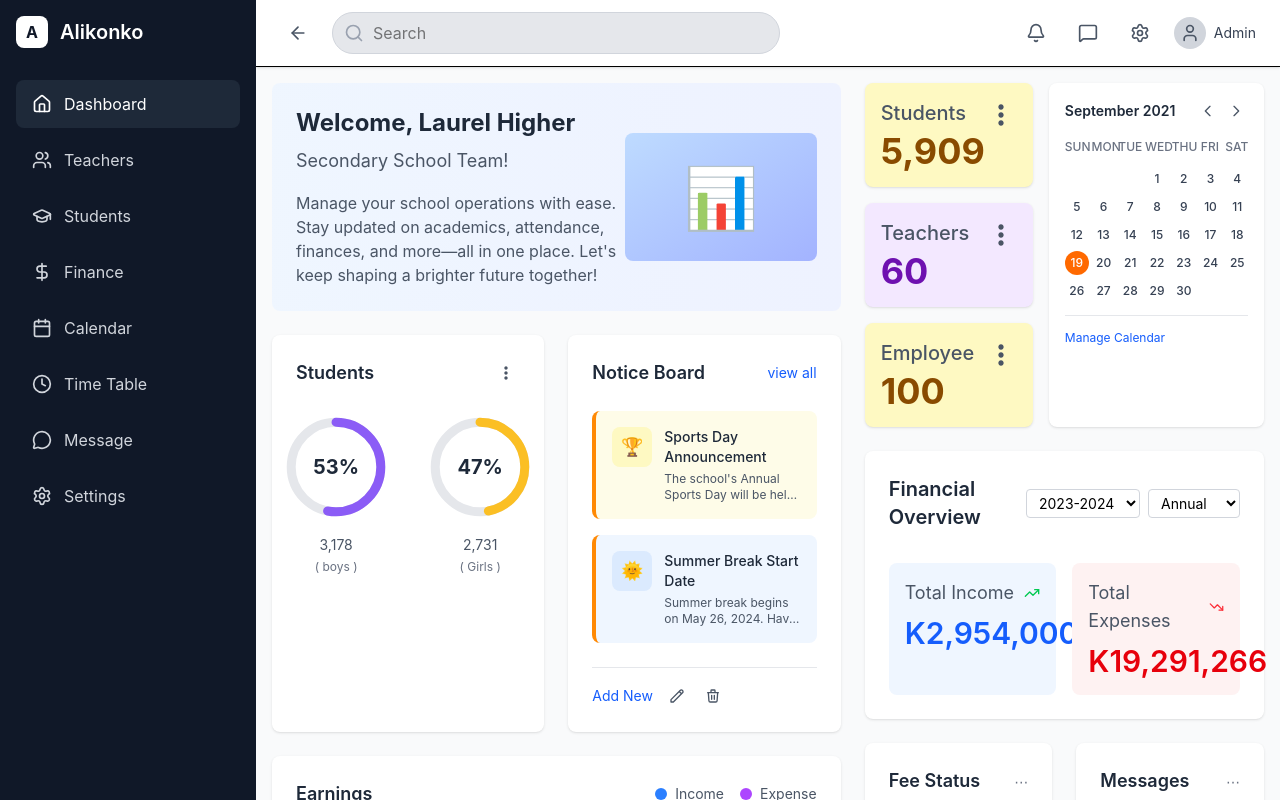
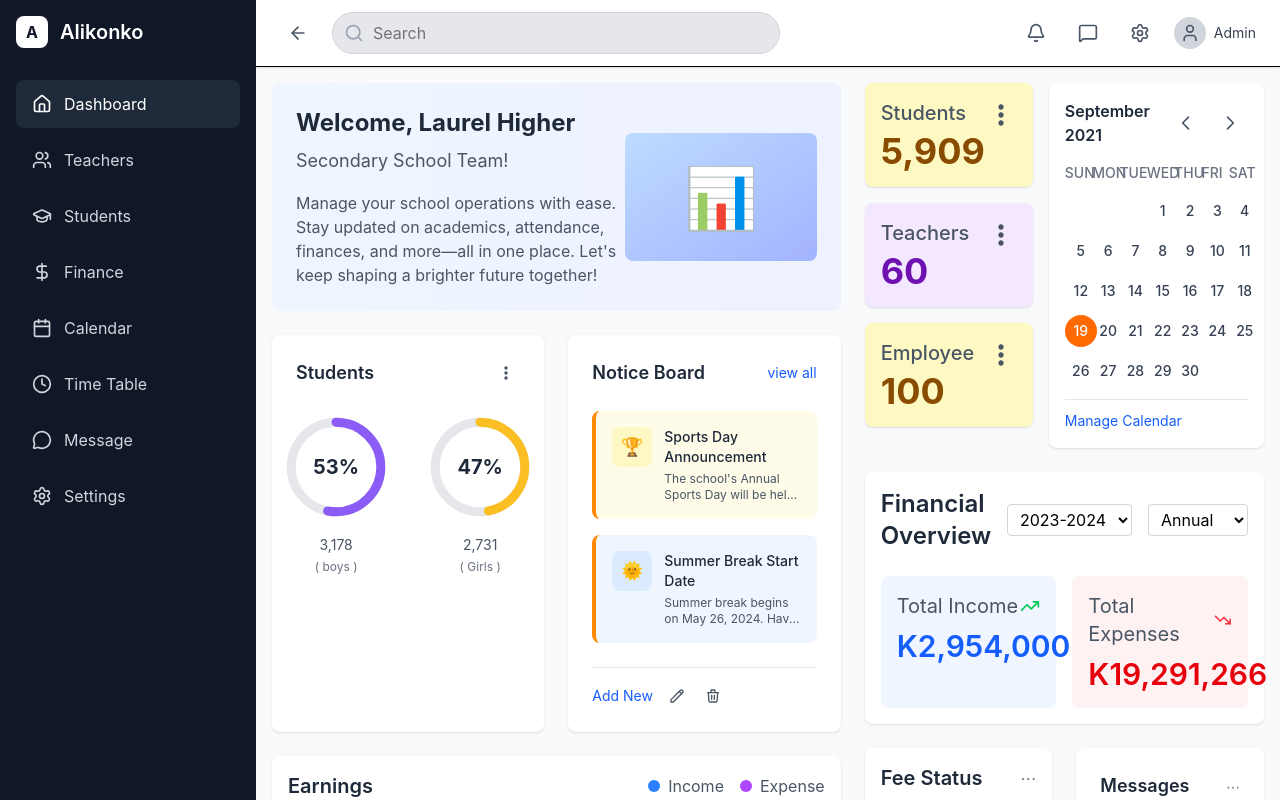
Before and after one commit to Khelva47/school-management-system, a Next.js app: page / in a window 1280 px wide. Built offline with nearby package versions, Linux system fonts and the light colour scheme.

Commit message:
Made some of the homepage components responsive

```diff
--- a/src/app/components/dashboard/Calendar.js
+++ b/src/app/components/dashboard/Calendar.js
@@ -21,18 +21,16 @@ const Calendar = ({ year = 2021, month = 8 }) => {
     const firstDay = getFirstDayOfMonth(year, month);
     const days = [];
 
-    // Add empty cells for days before the first day of the month
     for (let i = 0; i < firstDay; i++) {
-      days.push(<div key={`empty-${i}`} className="w-6 h-6"></div>);
+      days.push(<div key={`empty-${i}`} className="w-6 h-6 sm:w-8 sm:h-8"></div>);
     }
 
-    // Add days of the month
     for (let day = 1; day <= daysInMonth; day++) {
-      const isHighlighted = day === 19; // Highlight the 19th like in the image
+      const isHighlighted = day === 19;
       days.push(
         <div
           key={day}
-          className={`w-6 h-6 flex items-center justify-center text-xs font-medium cursor-pointer rounded-full transition-colors ${
+          className={`w-6 h-6 sm:w-8 sm:h-8 flex items-center justify-center text-xs sm:text-sm font-medium cursor-pointer rounded-full transition-colors ${
             isHighlighted
               ? 'bg-orange-500 text-white'
               : 'text-gray-700 hover:bg-gray-100'
@@ -48,42 +46,38 @@ const Calendar = ({ year = 2021, month = 8 }) => {
 
   return (
     <div className="w-full">
-      {/* Calendar Header */}
-      <div className="flex items-center justify-between mb-3">
-        <h3 className="text-sm font-semibold text-gray-800">
+      <div className="flex items-center justify-between mb-2 sm:mb-3">
+        <h3 className="text-sm sm:text-base font-semibold text-gray-800">
           {monthNames[month]} {year}
         </h3>
-        <div className="flex space-x-1">
-          <button className="p-1 hover:bg-gray-100 rounded">
-            <svg className="w-4 h-4 text-gray-600" fill="none" stroke="currentColor" viewBox="0 0 24 24">
+        <div className="flex space-x-1 sm:space-x-2">
+          <button className="p-1 sm:p-2 hover:bg-gray-100 rounded">
+            <svg className="w-4 h-4 sm:w-5 sm:h-5 text-gray-600" fill="none" stroke="currentColor" viewBox="0 0 24 24">
               <path strokeLinecap="round" strokeLinejoin="round" strokeWidth={2} d="M15 19l-7-7 7-7" />
             </svg>
           </button>
-          <button className="p-1 hover:bg-gray-100 rounded">
-            <svg className="w-4 h-4 text-gray-600" fill="none" stroke="currentColor" viewBox="0 0 24 24">
+          <button className="p-1 sm:p-2 hover:bg-gray-100 rounded">
+            <svg className="w-4 h-4 sm:w-5 sm:h-5 text-gray-600" fill="none" stroke="currentColor" viewBox="0 0 24 24">
               <path strokeLinecap="round" strokeLinejoin="round" strokeWidth={2} d="M9 5l7 7-7 7" />
             </svg>
           </button>
         </div>
       </div>
 
-      {/* Days of week header */}
-      <div className="grid grid-cols-7 gap-1 mb-2">
+      <div className="grid grid-cols-7 gap-1 sm:gap-2 mb-1 sm:mb-2">
         {dayNames.map(day => (
-          <div key={day} className="text-xs font-medium text-gray-500 text-center py-1">
+          <div key={day} className="text-xs sm:text-sm font-medium text-gray-500 text-center py-1">
             {day}
           </div>
         ))}
       </div>
 
-      {/* Calendar grid */}
-      <div className="grid grid-cols-7 gap-1">
+      <div className="grid grid-cols-7 gap-1 sm:gap-2">
         {renderCalendarDays()}
       </div>
 
-      {/* Manage Calendar link */}
-      <div className="mt-3 pt-2 border-t border-gray-200">
-        <button className="text-xs text-blue-600 hover:text-blue-800">
+      <div className="mt-2 sm:mt-3 pt-1 sm:pt-2 border-t border-gray-200">
+        <button className="text-xs sm:text-sm text-blue-600 hover:text-blue-800">
           Manage Calendar
         </button>
       </div>
--- a/src/app/components/dashboard/EarningsChart.js
+++ b/src/app/components/dashboard/EarningsChart.js
@@ -18,22 +18,22 @@ const EarningsChart = () => {
   ];
 
   return (
-    <div className="bg-white p-6 rounded-lg shadow-sm">
-      <div className="flex items-center justify-between mb-6">
-        <h3 className="text-lg font-semibold text-gray-800">Earnings</h3>
-        <div className="flex items-center space-x-4">
-          <div className="flex items-center space-x-2">
-            <div className="w-3 h-3 bg-blue-500 rounded-full"></div>
-            <span className="text-sm text-gray-600">Income</span>
+    <div className="bg-white p-2 sm:p-4 rounded-lg shadow-sm">
+      <div className="flex items-center justify-between mb-2 sm:mb-4">
+        <h3 className="text-lg sm:text-xl font-semibold text-gray-800">Earnings</h3>
+        <div className="flex items-center space-x-2 sm:space-x-4">
+          <div className="flex items-center space-x-1 sm:space-x-2">
+            <div className="w-2 h-2 sm:w-3 sm:h-3 bg-blue-500 rounded-full"></div>
+            <span className="text-sm sm:text-base text-gray-600">Income</span>
           </div>
-          <div className="flex items-center space-x-2">
-            <div className="w-3 h-3 bg-purple-500 rounded-full"></div>
-            <span className="text-sm text-gray-600">Expense</span>
+          <div className="flex items-center space-x-1 sm:space-x-2">
+            <div className="w-2 h-2 sm:w-3 sm:h-3 bg-purple-500 rounded-full"></div>
+            <span className="text-sm sm:text-base text-gray-600">Expense</span>
           </div>
         </div>
       </div>
 
-      <div className="h-64">
+      <div className="h-40 sm:h-64">
         <ResponsiveContainer width="100%" height="100%">
           <LineChart data={data}>
             <CartesianGrid strokeDasharray="3 3" />
@@ -60,4 +60,4 @@ const EarningsChart = () => {
   );
 };
 
-export default EarningsChart
+export default EarningsChart;
--- a/src/app/components/dashboard/FeeStatus.js
+++ b/src/app/components/dashboard/FeeStatus.js
@@ -8,33 +8,33 @@ const FeeStatus = () => {
   ];
 
   return (
-    <div className="bg-white p-6 rounded-lg shadow-sm">
-      <div className="flex items-center justify-between mb-6">
-        <h3 className="text-lg font-semibold text-gray-800">Fee Status</h3>
+    <div className="bg-white p-2 sm:p-4 rounded-lg shadow-sm">
+      <div className="flex items-center justify-between mb-2 sm:mb-4">
+        <h3 className="text-lg sm:text-xl font-semibold text-gray-800">Fee Status</h3>
         <button className="text-gray-500 hover:text-gray-700">
-          <span className="text-sm">⋯</span>
+          <span className="text-sm sm:text-base">⋯</span>
         </button>
       </div>
 
-      <div className="space-y-4">
+      <div className="space-y-2 sm:space-y-4">
         {feeStats.map((stat, index) => (
           <div key={index} className="flex items-center justify-between">
-            <div className="flex items-center space-x-3">
-              <div className={`w-3 h-3 rounded-full ${
+            <div className="flex items-center space-x-1 sm:space-x-2">
+              <div className={`w-2 h-2 sm:w-3 sm:h-3 rounded-full ${
                 stat.status === 'Paid' ? 'bg-green-500' :
                 stat.status === 'Pending' ? 'bg-yellow-500' : 'bg-red-500'
               }`}></div>
-              <span className="text-sm font-medium text-gray-700">{stat.status}</span>
+              <span className="text-sm sm:text-base font-medium text-gray-700">{stat.status}</span>
             </div>
-            <span className={`text-lg font-bold ${stat.color}`}>
+            <span className={`text-lg sm:text-xl font-bold ${stat.color}`}>
               {stat.count.toLocaleString()}
             </span>
           </div>
         ))}
       </div>
 
-      <div className="mt-6 text-center">
-        <button className="text-blue-500 text-sm hover:text-blue-600">
+      <div className="mt-2 sm:mt-4 text-center">
+        <button className="text-blue-500 text-sm sm:text-base hover:text-blue-600">
           Annual Report
         </button>
       </div>
--- a/src/app/components/dashboard/FinancialOverview.js
+++ b/src/app/components/dashboard/FinancialOverview.js
@@ -3,38 +3,38 @@ import { TrendingUp, TrendingDown } from 'lucide-react';
 
 const FinancialOverview = ({ income, expenses }) => {
   return (
-    <div className="bg-white p-6 rounded-lg shadow-sm">
-      <div className="flex items-center justify-between mb-8">
-        <h3 className="text-xl font-semibold text-gray-800">Financial Overview</h3>
-        <div className="flex items-center space-x-2">
-          <select className="text-sm border border-gray-300 rounded px-2 py-1">
+    <div className="bg-white p-2 sm:p-4 rounded-lg shadow-sm">
+      <div className="flex items-center justify-between mb-4 sm:mb-6">
+        <h3 className="text-xl sm:text-2xl font-semibold text-gray-800">Financial Overview</h3>
+        <div className="flex items-center space-x-2 sm:space-x-4">
+          <select className="text-sm sm:text-base border border-gray-300 rounded px-1 sm:px-2 py-1">
             <option>2023-2024</option>
             <option>2022-2023</option>
           </select>
-          <select className="text-sm border border-gray-300 rounded px-2 py-1">
+          <select className="text-sm sm:text-base border border-gray-300 rounded px-1 sm:px-2 py-1">
             <option>Annual</option>
             <option>Monthly</option>
           </select>
         </div>
       </div>
 
-      <div className="grid grid-cols-2 gap-4">
-        <div className="bg-blue-50 p-4 rounded-lg">
-          <div className="flex items-center justify-between mb-2">
-            <span className="text-lg text-gray-600">Total Income</span>
-            <TrendingUp className="w-4 h-4 text-green-500" />
+      <div className="grid grid-cols-1 sm:grid-cols-2 gap-2 sm:gap-4">
+        <div className="bg-blue-50 p-2 sm:p-4 rounded-lg">
+          <div className="flex items-center justify-between mb-1 sm:mb-2">
+            <span className="text-lg sm:text-xl text-gray-600">Total Income</span>
+            <TrendingUp className="w-4 h-4 sm:w-5 sm:h-5 text-green-500" />
           </div>
-          <div className="text-3xl font-semibold text-blue-600">
+          <div className="text-2xl sm:text-3xl font-semibold text-blue-600">
             K{income.toLocaleString()}
           </div>
         </div>
 
-        <div className="bg-red-50 p-4 rounded-lg">
-          <div className="flex items-center justify-between mb-2">
-            <span className="text-lg text-gray-600">Total Expenses</span>
-            <TrendingDown className="w-4 h-4 text-red-500" />
+        <div className="bg-red-50 p-2 sm:p-4 rounded-lg">
+          <div className="flex items-center justify-between mb-1 sm:mb-2">
+            <span className="text-lg sm:text-xl text-gray-600">Total Expenses</span>
+            <TrendingDown className="w-4 h-4 sm:w-5 sm:h-5 text-red-500" />
           </div>
-          <div className="text-3xl font-semibold text-red-600">
+          <div className="text-2xl sm:text-3xl font-semibold text-red-600">
             K{expenses.toLocaleString()}
           </div>
         </div>
```
